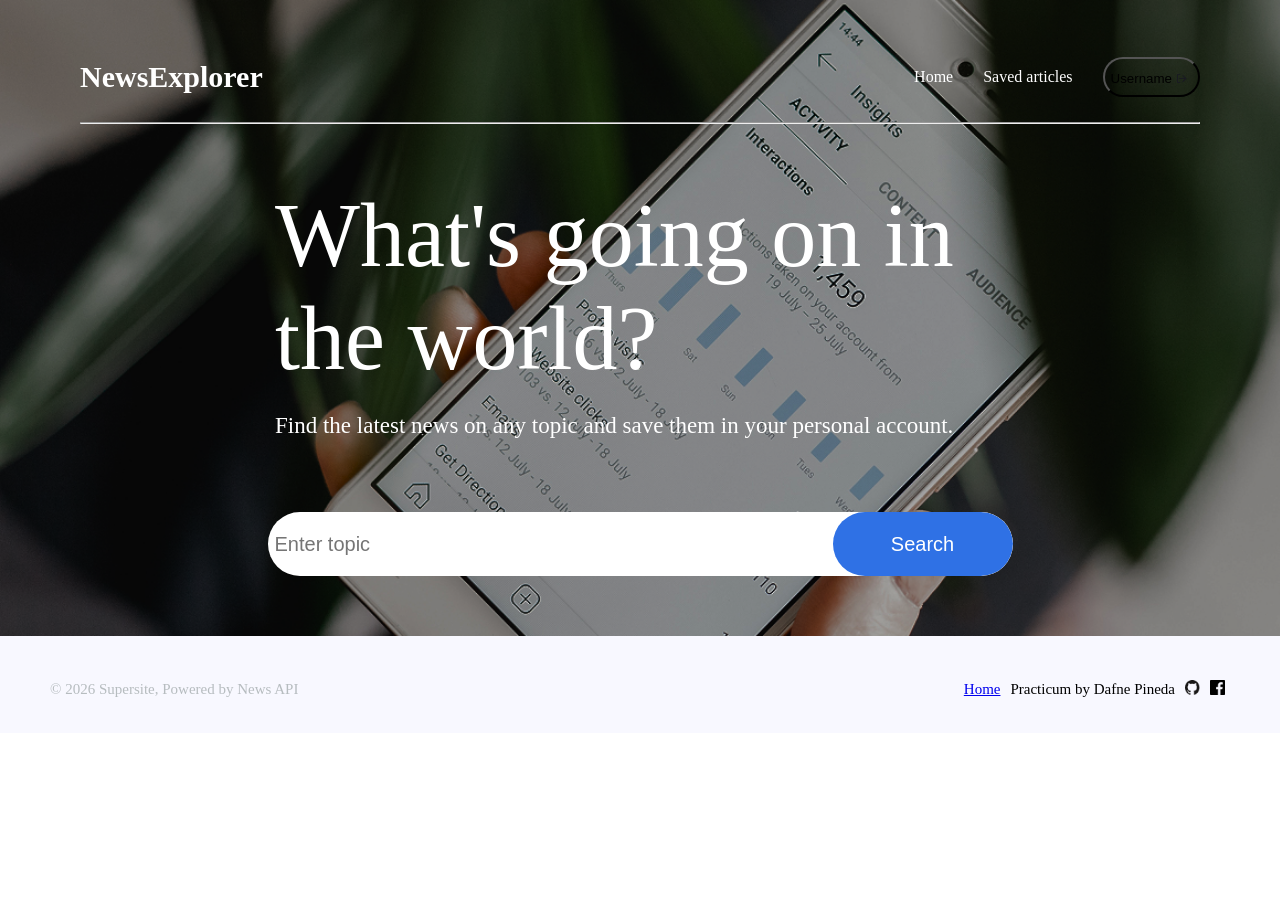
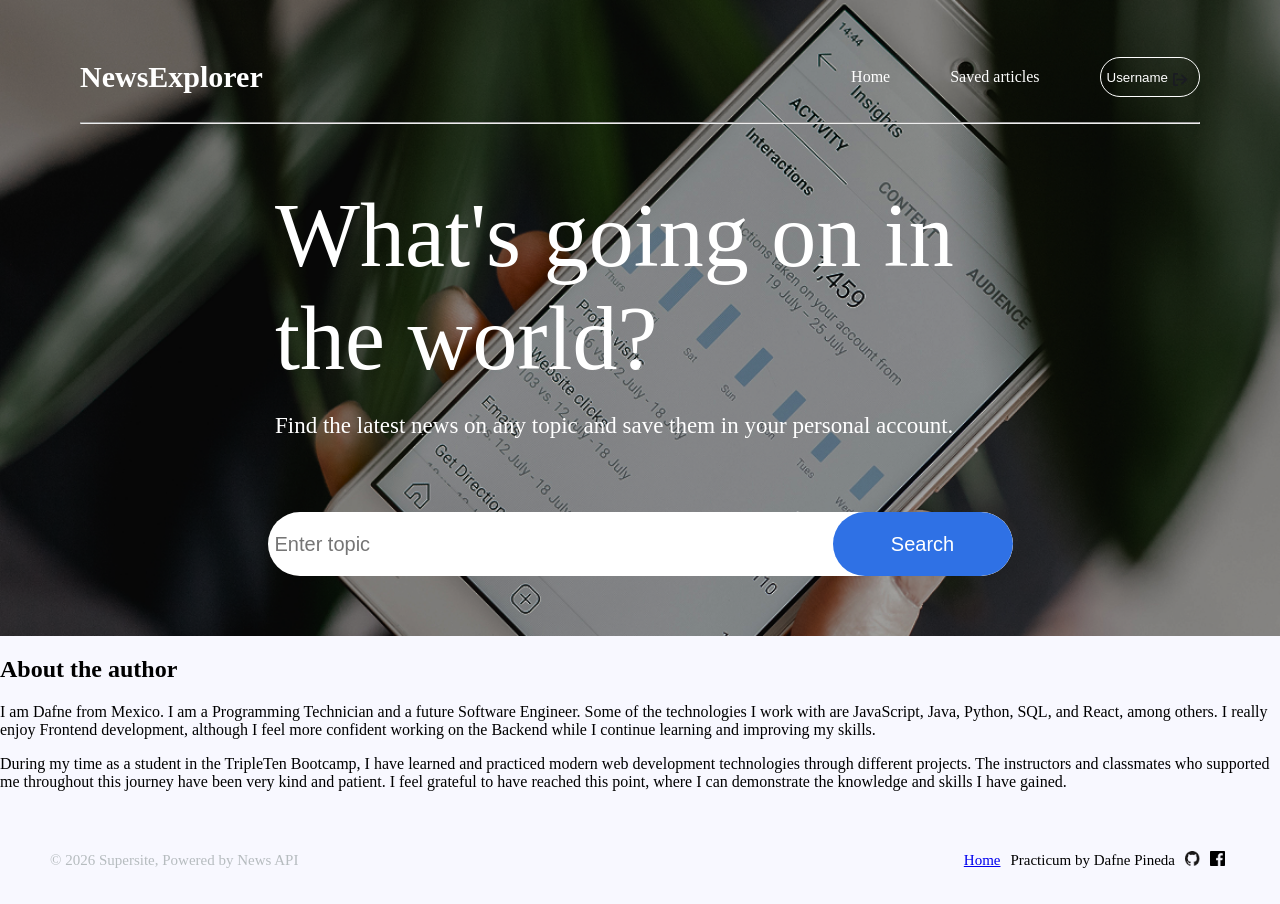
Before and after one commit to dafPineda/project-NewsExplorer-frontend, a React (Vite) app: page / in a window 1280 px wide. Before the commit the page ends 800 px from the top, so only its background shows below. Built offline with nearby package versions, Linux system fonts and the light colour scheme.

Commit message:
Feat: create component about

```diff
--- a/src/blocks/navigation.css
+++ b/src/blocks/navigation.css
@@ -1,6 +1,8 @@
 .nav{
     display: flex;
+    align-items: center;
     margin-left: auto;
+    gap: 30px;
 }
 .nav__text{
     cursor: pointer;
@@ -11,26 +13,34 @@
     opacity: 70%;
 }
 .nav__button-signin{
+    display: flex;
+    justify-content: center;
+    align-items: center;
     cursor: pointer;
     margin: auto 0;
-    background: none;
+    background: transparent;
     width: 130px;
     height: 40px;
+    border: 1px solid #fff;
     border-radius: 30px;
+    color:white
 }
 .nav__button-logout{
+    display: flex;
+    justify-content: center;
+    align-items: center;
     cursor: pointer;
-    background: none;
+    background: transparent;
     width: auto;
-    margin: auto;
     height: 40px;
+    border: 1px solid #fff;
     border-radius: 30px;
-    justify-content: center;
+    color: white;
 }
 .nav__button-logout:hover{
     opacity: 70%;
 }
 .nav__button-image{
     margin:5px 5px 0;
-    width: 10px;
+    width: 15px;
 }
--- a/src/components/App.jsx
+++ b/src/components/App.jsx
@@ -2,17 +2,17 @@ import { Routes, Route } from "react-router-dom"
 import Header from './Header/Header'
 import Main from './Main/Main'
 import Footer from './Footer/Footer'
-
+import Search from "./Search/Search"
 function App() {
   return (
     <div className="page">
      <div className="header__image">
-
       <Header/>
+      <Search/>
+     </div>
         <Routes>
           <Route path="/" element={<Main />} />
         </Routes>
-     </div>
       <Footer/>
     </div>
   )
--- a/src/components/Main/Main.jsx
+++ b/src/components/Main/Main.jsx
@@ -1,10 +1,9 @@
-import Search from "./components/Search/Search"
+import About from "./components/About/About"
 
 export default function Main(){
     return(
         <main className="main">
-            <Search/>
-
+            <About/>
         </main>
     )
 }
--- a/src/components/Main/components/About/About.jsx
+++ b/src/components/Main/components/About/About.jsx
@@ -1,7 +1,20 @@
-export default function about(){
+export default function About(){
     return(
         <section className="about" id="about">
-
+            <h2 className="about__title">About the author</h2>
+            <div className="about image"/>
+            <p className="about__text">
+I am Dafne from Mexico. I am a Programming Technician and a future Software Engineer.
+Some of the technologies I work with are JavaScript, Java, Python, SQL, and React, among others.
+I really enjoy Frontend development, although I feel more confident working on the Backend while
+I continue learning and improving my skills.
+            </p>
+            <p className="about__text">
+                During my time as a student in the TripleTen Bootcamp, I have learned and practiced modern web development
+ technologies through different projects. The instructors and classmates who supported me throughout this
+ journey have been very kind and patient. I feel grateful to have reached this point, where I can
+ demonstrate the knowledge and skills I have gained.
+            </p>
         </section>
     )
 }
```
Also changed, not shown: src/components/Search/Search.jsx (renamed from src/components/Main/components/Search/Search.jsx).
